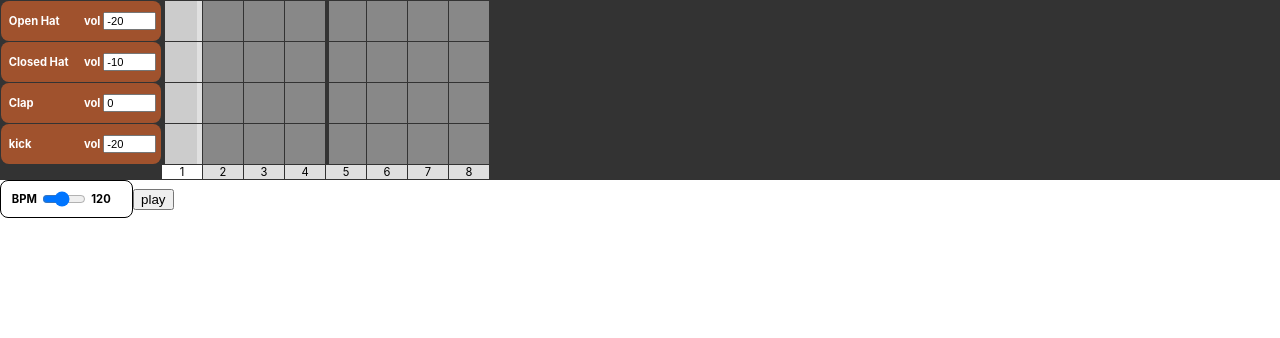
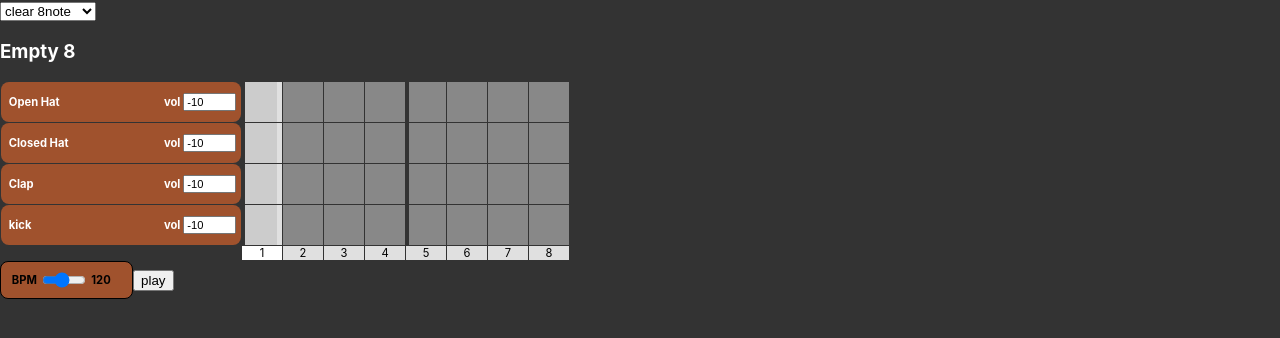
Before and after one commit to joshmarinacci/xp, a React (Create React App) app in the folder synth2/: page / in a window 1280 px wide. Shown: the top 338 px of the page. Built offline with nearby package versions, Linux system fonts and the light colour scheme.

Commit message:
switch between presets

```diff
--- a/synth2/src/App.css
+++ b/synth2/src/App.css
@@ -1,3 +1,10 @@
+body {
+    background-color: #333333;
+}
+
+h3 {
+    color: white;
+}
 .hbox {
     display: flex;
     flex-direction: row;
@@ -12,4 +19,5 @@
     border: 1px solid black;
     border-radius: 0.5rem;
     padding: 0.5rem;
+    background-color: sienna;
 }
--- a/synth2/src/App.js
+++ b/synth2/src/App.js
@@ -10,11 +10,12 @@ import {
 } from "tone"
 import {useState} from 'react'
 
+function MakeSynths() {
 
 
 // filtering the hi-hats a bit
 // to make them sound nicer
-const lowPass = new Filter({ frequency: 14000, }).toDestination();
+    const lowPass = new Filter({frequency: 14000,}).toDestination();
 
 // we can make our own hi hats with
 // the noise synth and a sharp filter envelope
@@ -25,16 +26,6 @@ const openHiHat = new NoiseSynth({
             decay: 0.7
         },
     }).connect(lowPass);
-// const open_hat_def = {
-//     title:'Open Hat',
-//     name:'open_hat',
-//     dur:'4n',
-//     synth: openHiHat,
-//     play:()=> {
-//          openHiHat.triggerAttack(open_hat_def.dur)
-//     }
-// }
-
 
 
     const closedHiHat = new NoiseSynth({
@@ -48,12 +39,13 @@ const closedHiHat = new NoiseSynth({
     let clap_synth = new NoiseSynth()
     clap_synth.connect(lowPass)
     clap_synth.set({
+        volume:-10,
         "noise": {
-        "type": "white",
-        "playbackRate" : 0.4
+            "type": "brown",
+            "playbackRate": 0.4
         },
         "envelope": {
-        "attackCurve" : "exponential",
+            "attackCurve": "exponential",
             "attack": 0.003,
             "decay": 0.5,
             "sustain": 0,
@@ -61,37 +53,37 @@ clap_synth.set({
         }
     })
 
-const kickSynth = new MembraneSynth().toDestination()
+    const kickSynth = new MembraneSynth({
+        volume:-10
+    }).toDestination()
 
-function makeDef(synth, simple, dur,note) {
+    function makeDef(synth, simple, dur, note) {
         let syn = {
-        name:simple.toLowerCase().replaceAll(" ","_"),
-        title:simple,
-        synth:synth,
-        dur:dur,
-        count:0,
-        note:note,
+            name: simple.toLowerCase().replaceAll(" ", "_"),
+            title: simple,
+            synth: synth,
+            dur: dur,
+            count: 0,
+            note: note||"C4",
         }
         return syn
     }
 
-const simple_def = makeDef(new Synth().toDestination(),
-    'simple','8n',"C4")
-const kick_def = makeDef(kickSynth,"kick","8n","C2")
-const open_hat_def = makeDef(openHiHat,"Open Hat","4n","C2")
-const closed_hat_def = makeDef(closedHiHat,"Closed Hat","4n","C2")
-const clap_def = makeDef(clap_synth,"Clap","4n","C2")
+    // const simple_def = makeDef(new Synth().toDestination(),
+    //     'simple', '8n', "C4")
+    const kick_def = makeDef(kickSynth, "kick", "16n", "C1")
+    const open_hat_def = makeDef(openHiHat, "Open Hat", "4n", "C2")
+    const closed_hat_def = makeDef(closedHiHat, "Closed Hat", "4n", "C2")
+    const clap_def = makeDef(clap_synth, "Clap", "4n", "C2")
     let synths = [
-    // simple_def,
         open_hat_def,
         closed_hat_def,
         clap_def,
         kick_def,
     ]
 
-open_hat_def.synth.volume.value = -20
-kick_def.synth.volume.value = -20
-
+    return synths
+}
 
 function BPMControl() {
     const [value, set_value] = useState(Transport.bpm.value)
@@ -116,17 +108,66 @@ function PlayPauseButton() {
     if(state === "started") text = "pause"
     if(state === "stopped") text = "play"
     return <button onClick={()=>{
-        Transport.toggle()
+        if(Transport.state === "started") {
+            Transport.stop()
+        } else {
+            Transport.start()//0,0)
+        }
         console.log("new state is",Transport.state)
         setState(Transport.state)
     }}>{text}</button>
 }
 
+// Transport.on("start",(t) => {
+//     console.log("starting",t)
+// })
+// Transport.on("stop",(t) => {
+//     console.log("stopping",t)
+// })
+// Transport.on("pause",(t) => {
+//     console.log("pausing",t)
+// })
+// Transport.on("loop",(t) => {
+//     console.log("looping",t)
+//})
+
+
+let STATES = {
+    "clear8":{
+        name:"Empty 8",
+        steps:8,
+        stepSize:"40px",
+        rowSize:"40px",
+    },
+    "clear16":{
+        name:"Empty 16",
+        steps:16,
+        stepSize:"40px",
+        rowSize:"40px",
+    }
+}
+function PresetsLoader({onChange}) {
+    const [value, set_value] = useState("clear8")
+    return <select value={value} onChange={(e)=>{
+        console.log("changed to",e.target.value)
+        onChange(STATES[e.target.value])
+        set_value(e.target.value)
+    }}>
+        <option value={"clear16"}>clear 16note</option>
+        <option value={"clear8"}>clear 8note</option>
+    </select>
+}
+
+
 function App() {
+    const [global_state, set_global_state] = useState(STATES['clear8'])
 
   return (
     <div className="App">
-        <SequencerGrid steps={8} synths={synths}/>
+        <PresetsLoader onChange={(preset)=>set_global_state(preset)}/>
+        <h3>{global_state.name}</h3>
+        <SequencerGrid
+            steps={global_state.steps} synths={MakeSynths()} stepSize={global_state.stepSize} rowSize={global_state.rowSize}/>
         <HBox>
             <BPMControl/>
             <PlayPauseButton/>
--- a/synth2/src/comps.jsx
+++ b/synth2/src/comps.jsx
@@ -10,7 +10,7 @@ function range(len){
 }
 
 function play_example(synth) {
-    console.log("playing",synth.synth.name)
+    console.log("playing",synth.synth.name,synth.dur)
     if(synth.synth.name === 'MembraneSynth') {
         synth.synth.triggerAttackRelease('C2',synth.dur)
         return
@@ -39,12 +39,12 @@ function make_Seq(synth, stepCount) {
     // console.log("made sequence for ",synth.name)
     let events = range(stepCount).map(i => null)
     let seq = new Sequence((time,note)=>{
-        // console.log("playing",time,note,synth.synth.name)
+        console.log("playing",time,0.1,note,synth.synth.name)
         if(synth.synth.name === 'NoiseSynth') {
             synth.synth.triggerAttackRelease("4n",time)
             return
         }
-        synth.synth.triggerAttackRelease(note,0.1,time)
+        synth.synth.triggerAttackRelease(note,synth.dur,time)
     },events).start(0)
     synth.seq = seq
 }
@@ -63,13 +63,11 @@ function VolumeControl({volume,label}) {
 }
 
 export function Spacer() {
-    return <span className={"spacer"}></span>
+    return <span className={"spacer"}/>
 }
 
 function SynthControl({synth}) {
-    const [volume, set_volume] = useState(synth.synth.volume.value)
-    return <div className={"control hbox"}
-    >
+    return <div className={"control hbox"}>
         <label style={{ minWidth:"50px"}} onClick={()=>play_example(synth)}>{synth.title}</label>
         <Spacer/>
         <VolumeControl volume={synth.synth.volume} label={"vol"}/>
@@ -77,17 +75,25 @@ function SynthControl({synth}) {
 
 }
 
+function fill_empty(stepCount) {
+    return range(stepCount).map(i => ({on:false, col:i}))
+}
+
 function SynthRow({synth, stepCount, active_step}) {
-    let [steps, setSteps] = useState(()=>{
-        return range(stepCount).map(i => ({on:false, col:i}))
-    })
+    let [steps, setSteps] = useState(()=>fill_empty(stepCount))
     useEffect(()=>{
         make_Seq(synth,stepCount)
-    },[synth])
+        console.log("remaking the steps",stepCount)
+        setSteps(fill_empty(stepCount))
+        return () => {
+            console.log("destrying the old synth")
+            synth.seq.stop()
+            synth.seq.dispose()
+        }
+    },[synth,stepCount])
     return <>
         <SynthControl key={"control_"+synth.name} synth={synth}/>
         {steps.map(step => <Step step={step} col={step.col}  key={synth.name+"_"+step.col} active_step={active_step} onToggle={(step)=>{
-            // console.log('toggling',step, synth.seq.events[step.col])
             synth.seq.events[step.col] = null
             step.on = !step.on
             if(step.on) {
@@ -95,31 +101,32 @@ function SynthRow({synth, stepCount, active_step}) {
             } else {
                 synth.seq.events[step.col] = null
             }
-            // console.log(`synth "${synth.name}" notes are ${synth.seq.events}`)
             setSteps(steps.slice())
         }}/>)}
     </>
 }
 
-export function SequencerGrid({synths, steps}) {
+export function SequencerGrid({synths, steps, stepSize, rowSize}) {
     const [step, set_step] = useState(0)
     useEffect(()=>{
         let ticks = range(steps).map(()=>"C4")
         let count = 0
         let seq = new Sequence((time,note)=>{
+            // console.log("main time",time)
             count++
-            console.log(count)
             set_step(count%steps)
         },ticks).start(0)
+        set_step(0)
         return () => {
-            console.log("have to shut it down")
+            seq.stop()
+            seq.dispose()
         }
     },[synths,steps])
     let rows = synths.map((synth) => <SynthRow key={synth.name} stepCount={steps} synth={synth} active_step={step}/>)
     let style = {
         display:"grid",
-        gridTemplateColumns:`10rem repeat(${steps},40px)`,
-        gridTemplateRows: `repeat(${synths.length}, 40px)`,
+        gridTemplateColumns:`15rem repeat(${steps},${stepSize})`,
+        gridTemplateRows: `repeat(${synths.length}, ${rowSize})`,
     }
     let legend = range(steps).map((n)=><div key={"legend"+n} className={'legend ' + ((step===n)?"active":"")}>{n+1}</div>)
     return <div className={"sequencer-grid"} style={style}>{rows}<div></div>{legend}</div>
```
Lines whose indentation alone changed are shown as unchanged.
